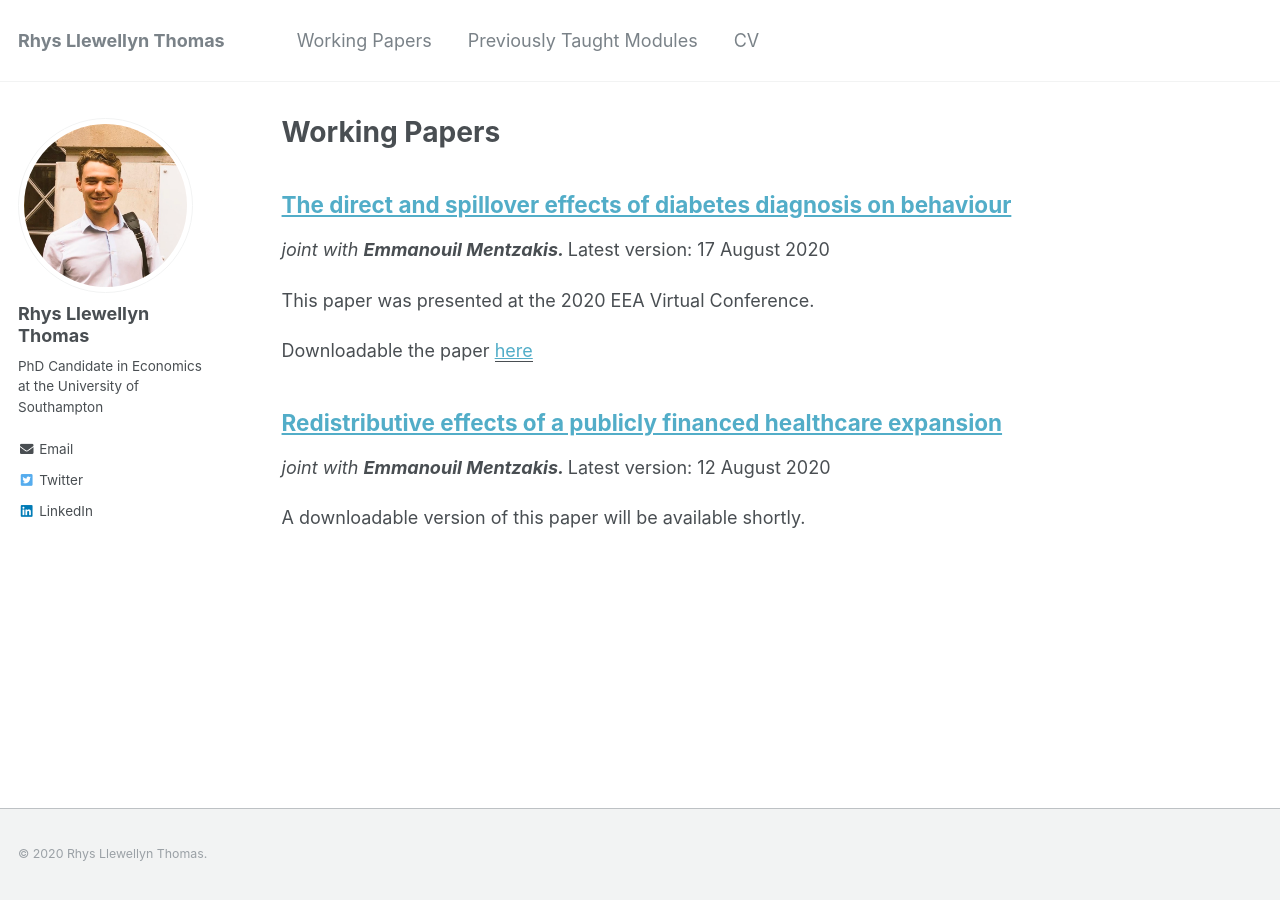
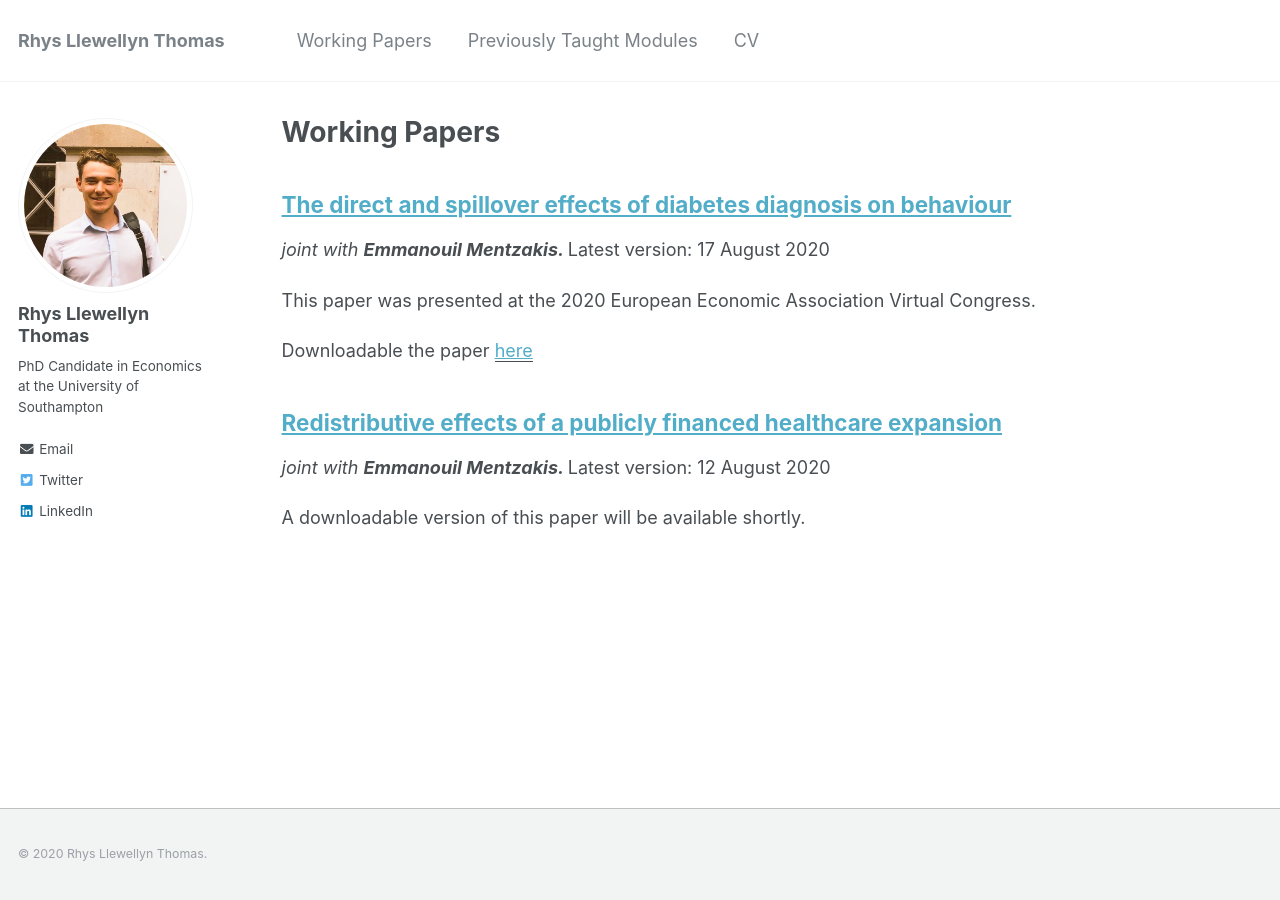
Before and after one commit to RhysLlThomas/rhysllthomas.github.io, a Jekyll site: the page built from _pages/workingpapers_old.md, in a window 1280 px wide. Built offline with Jekyll 4.4.1, drawn with Linux system fonts in a browser that asks for light colours.

Commit message:
Update 2020-08-12-diabetes-spillover.md

```diff
--- a/_workingpapers/2020-08-12-diabetes-spillover.md
+++ b/_workingpapers/2020-08-12-diabetes-spillover.md
@@ -4,7 +4,7 @@ author: "Emmanouil Mentzakis"
 collection: workingpapers
 permalink: /workingpapers/2020-08-17-diabetes-spillover
 venue: # 'Journal 1'
-excerpt: 'This paper was presented at the 2020 EEA Virtual Conference.'
+excerpt: 'This paper was presented at the 2020 European Economic Association Virtual Congress.'
 date: 2020-08-17
 paperurl: http://rhysllthomas.github.io/files/2020-08-17-diabetes-spillover.pdf
 citation: #'Your Name, You. (2009). "Paper Title Number 1." <i>Journal 1</i>. 1(1).'
```
